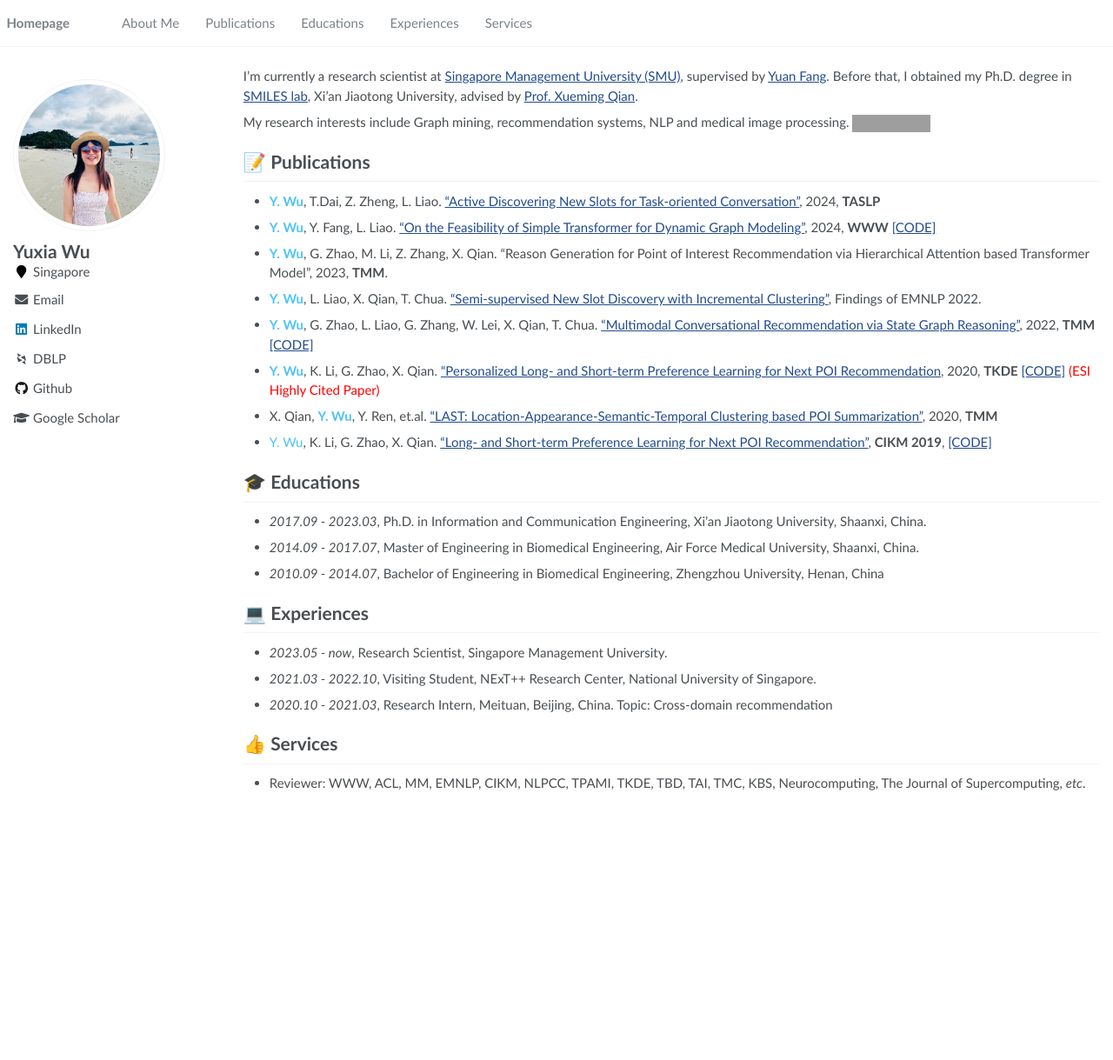
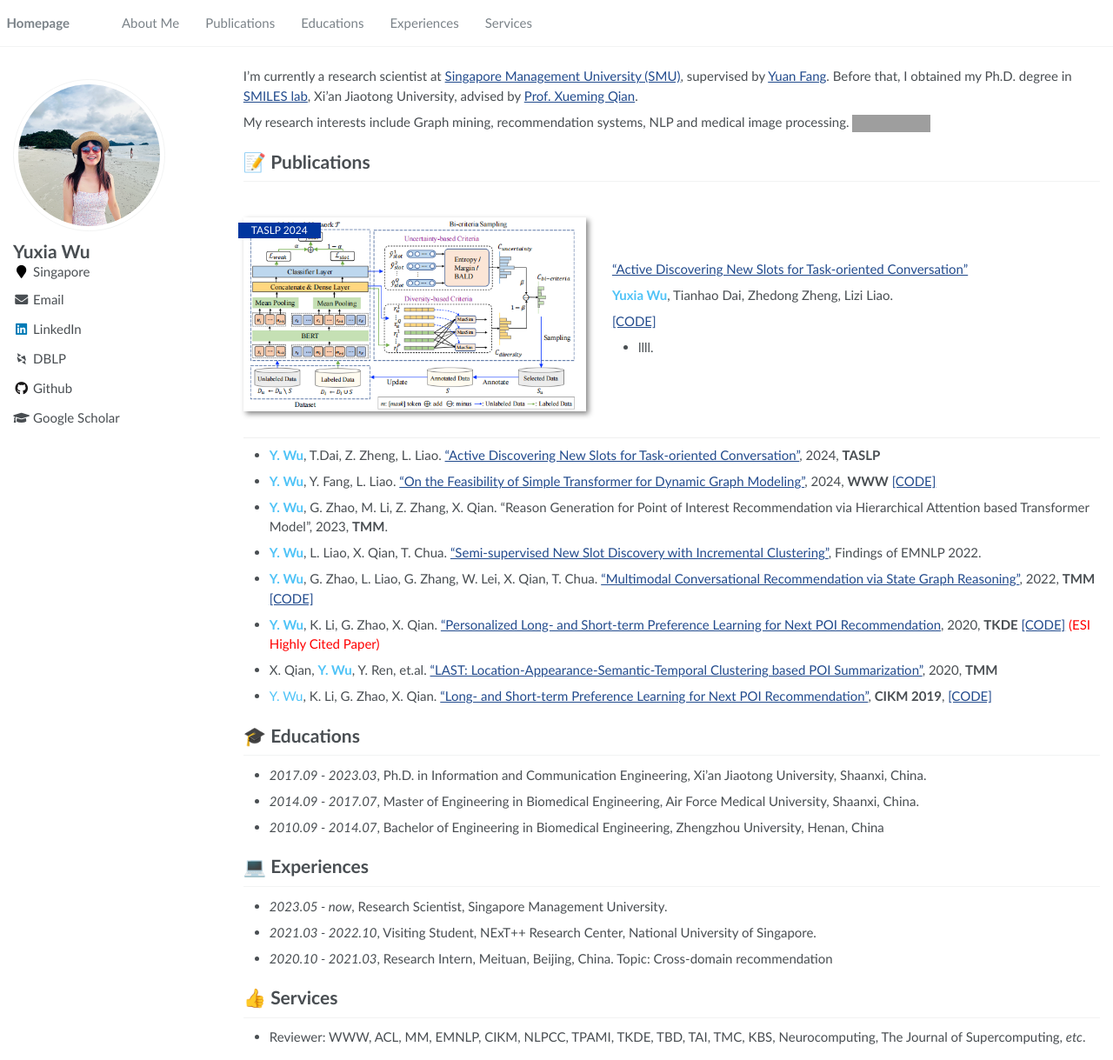
Before and after one commit to YuxiaWu/YuxiaWu.github.io, a Jekyll site: the page built from _pages/about.md, in a window 1280 px wide and 1219 px high. Shown: the whole window at 87% size. Built offline with Jekyll 4.4.1, drawn with Linux system fonts in a browser that asks for light colours; some web fonts are replaced; grey boxes are pictures that could not be loaded.

Commit message:
Update about.md

```diff
--- a/_pages/about.md
+++ b/_pages/about.md
@@ -22,6 +22,20 @@ I'm currently a research scientist at [Singapore Management University (SMU)](ht
 My research interests include Graph mining, recommendation systems, NLP and medical image processing. <a href='https://scholar.google.com/citations?user=bRgptuYAAAAJ'><img src="https://img.shields.io/endpoint?url={{ url | url_encode }}&logo=Google%20Scholar&labelColor=f6f6f6&color=9cf&style=flat&label=citations"></a>
 
 # 📝 Publications
+
+
+<div class='paper-box'><div class='paper-box-image'><div><div class="badge">TASLP 2024</div><img src='images/Active_Discovering_New_Slots_for_Task_oriented_Conversation_03.png' alt="sym" width="100%"></div></div>
+<div class='paper-box-text' markdown="1">
+
+["Active Discovering New Slots for Task-oriented Conversation"](/my_papers/Active_Discovering_New_Slots_for_Task_oriented_Conversation)
+
+<span style="color:#4FC3F7">**Yuxia Wu**</span>, Tianhao Dai, Zhedong Zheng, Lizi Liao.
+
+[[CODE]](https://github.com/yieshah/SimpleDyG) <strong><span class='show_paper_citations' data='bRgptuYAAAAJ:UebtZRa9Y70C'></span></strong>
+- llll.
+</div>
+</div>
+
 - <span style="color:#4FC3F7">**Y. Wu**</span>, T.Dai, Z. Zheng, L. Liao. ["Active Discovering New Slots for Task-oriented Conversation"](/my_papers/Active_Discovering_New_Slots_for_Task_oriented_Conversation), 2024, **TASLP**
 - <span style="color:#4FC3F7">**Y. Wu**</span>, Y. Fang, L. Liao. ["On the Feasibility of Simple Transformer for Dynamic Graph Modeling"](/my_papers/On the Feasibility of Simple Transformer for Dynamic Graph Modeling.pdf), 2024, **WWW** [[CODE]](https://github.com/yieshah/SimpleDyG)
 - <span style="color:#4FC3F7">**Y. Wu**</span>, G. Zhao, M. Li, Z. Zhang, X. Qian. "Reason Generation for Point of Interest Recommendation via Hierarchical Attention based Transformer Model", 2023, **TMM**.
```
